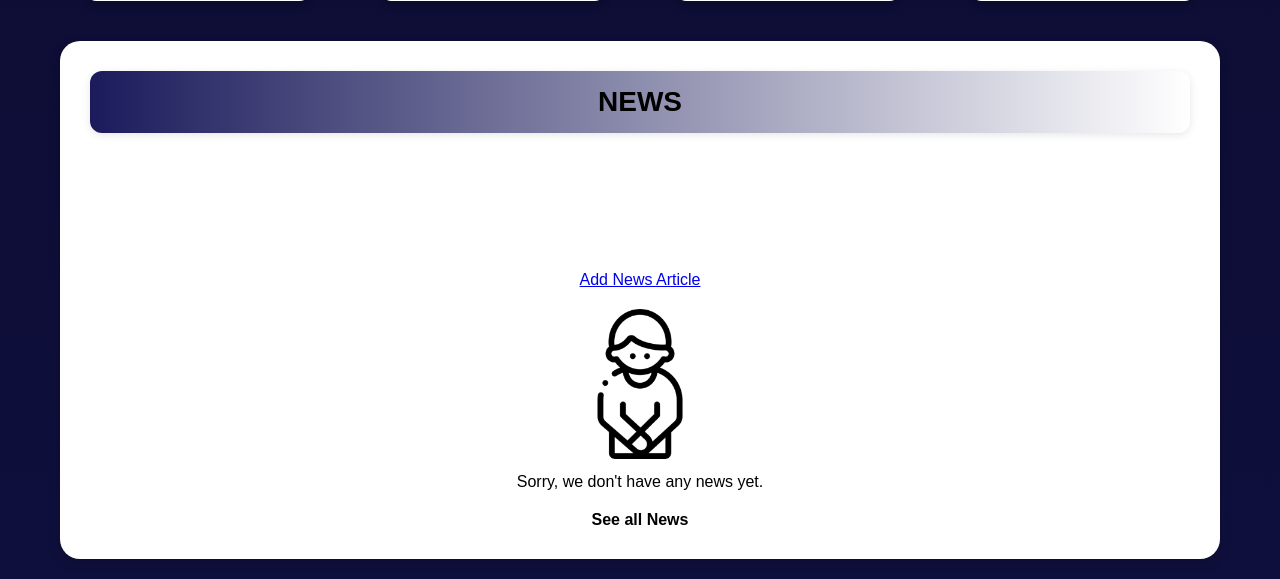
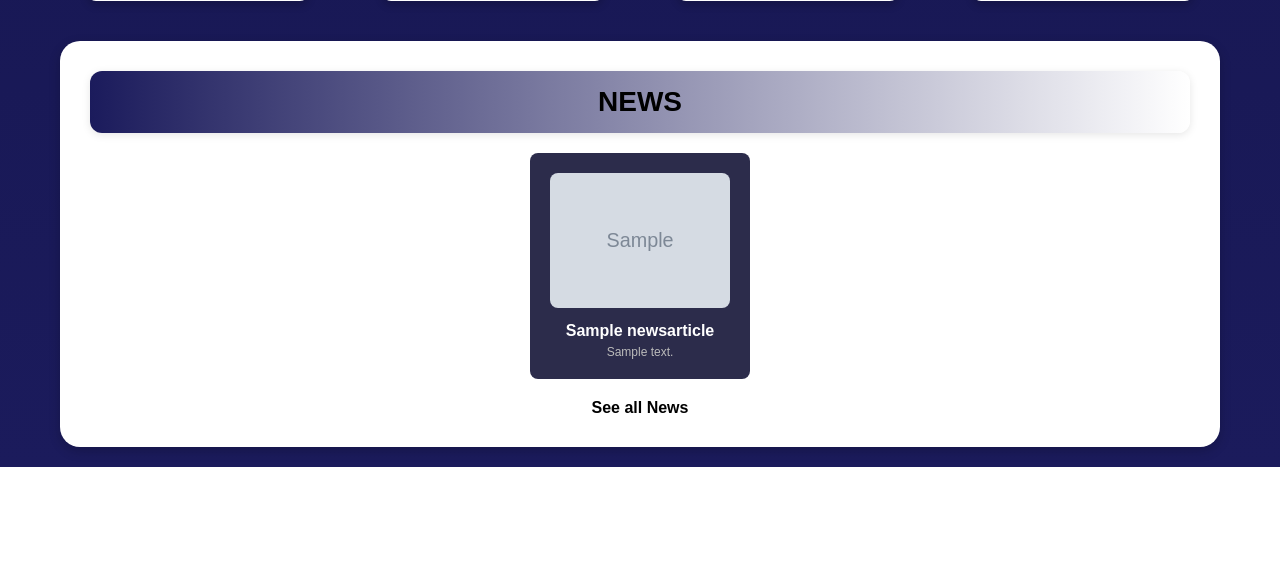
Before and after one commit to CarXpert/Car-Xpert, a Django app: page / in a window 1280 px wide. Shown: the part 4168-4747 px from the top of the page. After the commit the page ends 4635 px from the top, so only its background shows below. Run offline with Django 5.2, Linux system fonts and the light colour scheme; a user stored in the database is signed in; data comes from the database, SQL or seed files in the repository; tables that the repository leaves empty hold one stand-in row (values such as "Sample post"); grey boxes marked "Sample" are stand-in pictures.

Commit message:
Fixing news section probme in main and news app

```diff
--- a/main/templates/main.html
+++ b/main/templates/main.html
@@ -263,24 +263,18 @@
         <div class="news-section">
             <h2 class="news-title">NEWS</h2>
             <div class="news-grid">
-                {% include 'news_article_list.html' with news_limit=3 %}
+                {% for article in news %}
+                <div class="news-card">
+                    {% if article.image %}
+                        <img src="{{ article.image.url }}" alt="{{ article.title }}">
+                    {% else %}
+                        <img src="{% static 'images/default-placeholder.png' %}" alt="No image available">
+                    {% endif %}
+                    <h4>{{ article.title }}</h4>
+                    <p>{{ article.content|truncatewords:20 }}</p>
+                </div>
+                {% endfor %}
             </div>
-
-            <!-- Admin-only: Manage News Options -->
-            {% if user.is_staff %}
-                <div style="text-align: center; margin-top: 20px;">
-                    <a href="{% url 'news:create_article' %}" class="btn btn-success">Add News Article</a>
-                </div>
-
-                <div style="text-align: center; margin-top: 20px;">
-                    {% for article in other_articles %}
-                        <div>
-                            <a href="{% url 'news:edit_article' article.id %}" class="btn btn-warning">Edit</a>
-                        </div>
-                    {% endfor %}
-                </div>
-            {% endif %}
-
 
             <!-- Fallback message if no news exists -->
             {% if news|length == 0 %}
@@ -288,13 +282,14 @@
                 <img src="{% static 'images/Sorry-icon.png' %}" alt="Sorry">
                 <p style="color:#000;">Sorry, we don't have any news yet.</p>
             </div>
+            {% endif %}
 
             <!-- "See all News" link -->
             <div class="see-all-news">
                 <a href="{% url 'news:news_article_list' %}">See all News</a>
             </div>
-            {% endif %}
         </div>
+
     </div>
 </body>
 </html>
--- a/main/views.py
+++ b/main/views.py
@@ -2,20 +2,21 @@
 from django.shortcuts import render, get_object_or_404
 from cars.models import Car
 from wishlist.models import Wishlist
+from news.models import NewsArticle  # Import model NewsArticle
 
 def show_main(request):
     cars = Car.objects.all()
-    print (cars)
+    news = NewsArticle.objects.all().order_by('-published_date')[:3]  # Ambil berita terbaru, maksimal 3 berita
     context = {
         'cars': cars,
-        "user": request.user
+        'news': news,  # Tambahkan news ke context
+        'user': request.user
     }
     return render(request, 'main.html', context)  # Render ke 'main/main.html'
 
 def car_detail(request, car_id):
     car = Car.objects.get(pk=car_id)
     is_in_wishlist = Wishlist.objects.filter(user=request.user, car=car).exists() if request.user.is_authenticated else False
-    print(is_in_wishlist)
     context = {
         'car': car,
         'showroom': car.showroom,  # The related showroom
--- a/news/templates/news_article_list.html
+++ b/news/templates/news_article_list.html
@@ -80,7 +80,7 @@
         <!-- Grid of articles -->
         <div class="article-grid">
             {% if other_articles %}
-                {% for article in other_articles|slice:":news_limit" %}
+                {% for article in other_articles %}
                 <div class="article-card">
                     {% if article.image %}
                         <img src="{{ article.image.url }}" alt="{{ article.title }}">
--- a/news/views.py
+++ b/news/views.py
@@ -2,14 +2,16 @@ from django.shortcuts import render, get_object_or_404, redirect
 from .models import NewsArticle
 from django.contrib.auth.decorators import login_required, user_passes_test
 from .forms import NewsArticleForm
+from django.views.decorators.cache import never_cache
 
 # Cek apakah user adalah admin
 def is_admin(user):
     return user.is_staff
 
 # View untuk menampilkan semua artikel berita
+@never_cache
 def news_article_list(request):
-    articles = NewsArticle.objects.all().order_by('-published_date')  # Urutkan artikel dari yang terbaru
+    articles = NewsArticle.objects.all() # Urutkan artikel dari yang terbaru
     featured_article = articles.first()  # Artikel yang di-highlight
     other_articles = articles[1:8]  # Ambil 7 artikel selanjutnya
     return render(request, 'news_article_list.html', {
```
Also changed, not shown: news_images/Background.png (deleted).
